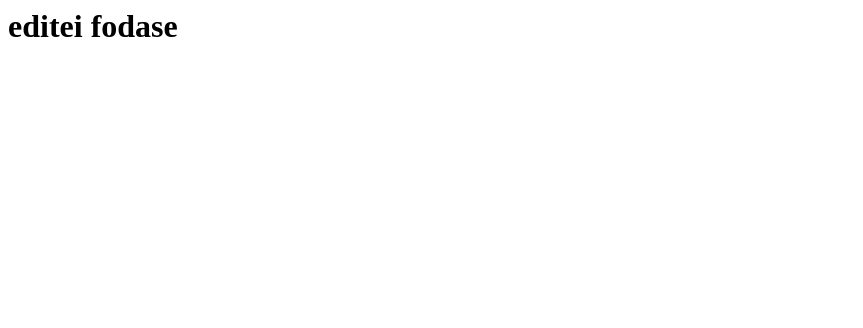
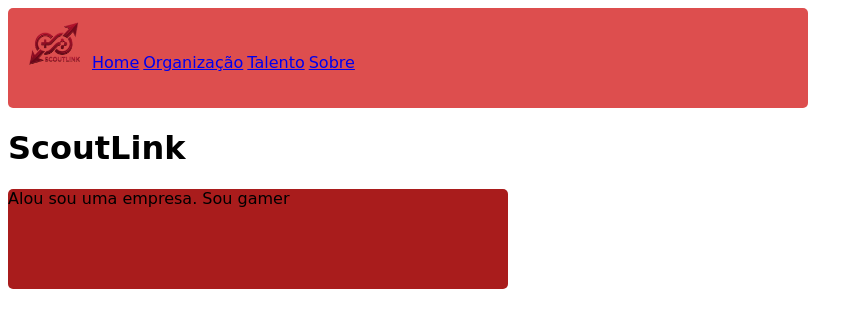
Before and after one commit to fraancesss/ScoutLink, a plain HTML site: page index.html in a window 1280 px wide. Shown: the whole page, without its empty margins (0-863 px from the left). Drawn offline with Linux system fonts and the light colour scheme.

Commit message:
algumas coisas

```diff
--- /dev/null
+++ b/Css/style.css
@@ -0,0 +1,26 @@
+h1,a {
+    font-family: cursive;
+    text-align: left;
+}
+
+
+img{
+width: 80px;
+height: 60px;
+border-radius: 5px;
+ text-align: left;
+}
+
+.quadrado{
+    width: 800px;
+    height: 100px;
+    background-color: rgba(207, 5, 5, 0.705);
+    border-radius: 5px;
+}
+
+.ScoutLink{
+    width: 500px;
+    height: 100px;
+    background-color: rgba(161, 5, 5, 0.904);
+    border-radius: 5px;
+}
--- a/index.html
+++ b/index.html
@@ -1,3 +1,23 @@
-<h1> editei fodase
+<!DOCTYPE html>
+<html lang="pt-BR">
+<head>
+<meta charset="UTF-8">
+<meta name="viewport" content="width=device-width, initial-scale=1.0">
+<link rel="stylesheet" href="./css/style.css">
+<title>ScoutLink</title>
+</head>
+<body>
 
-</h1>
+
+<div class="quadrado">
+<img src="./img/ScoutLink Logo.png" alt="ScoutLink Logo" title="ScoutLink Logo"  height="50px" width="60px" href="/#">
+<a href="/index.html">Home</a>
+<a href="/paginas/Organização/organização.html">Organização</a>
+<a href="/paginas/Talentos/Talento.html">Talento</a>
+ <a href="/paginas/Sobre/sobre.html">Sobre</a>
+</div>
+<h1>ScoutLink</h1>
+<div class="ScoutLink">
+<a> Alou sou uma empresa. Sou gamer</a>
+</div>
+</body>
```
Also changed, not shown: paginas/Organização/organização.html (added, +19 -0 lines), paginas/Sobre/sobre.html (added, +19 -0 lines), paginas/Talentos/Talento.html (added, +19 -0 lines), img/ScoutLink Logo.png (added), img/images.png (added), style.css (deleted), 1 other file.
